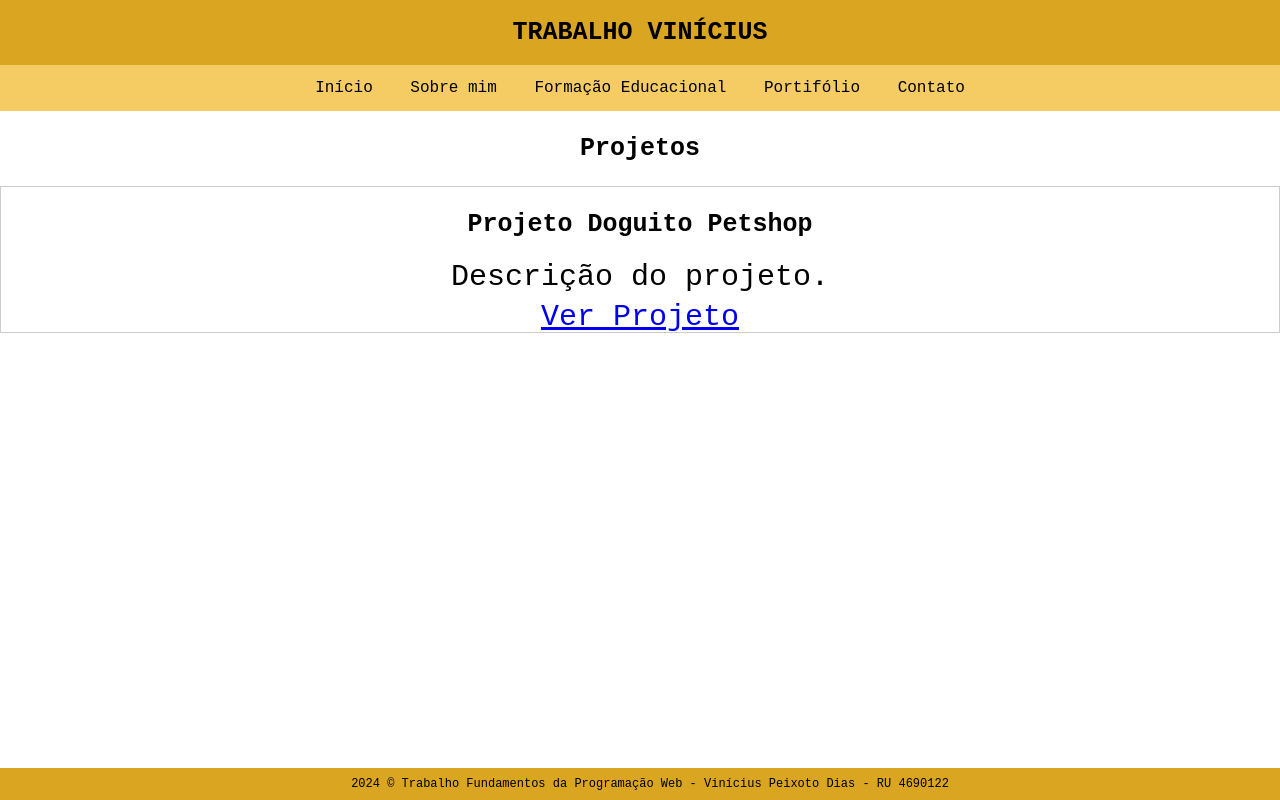
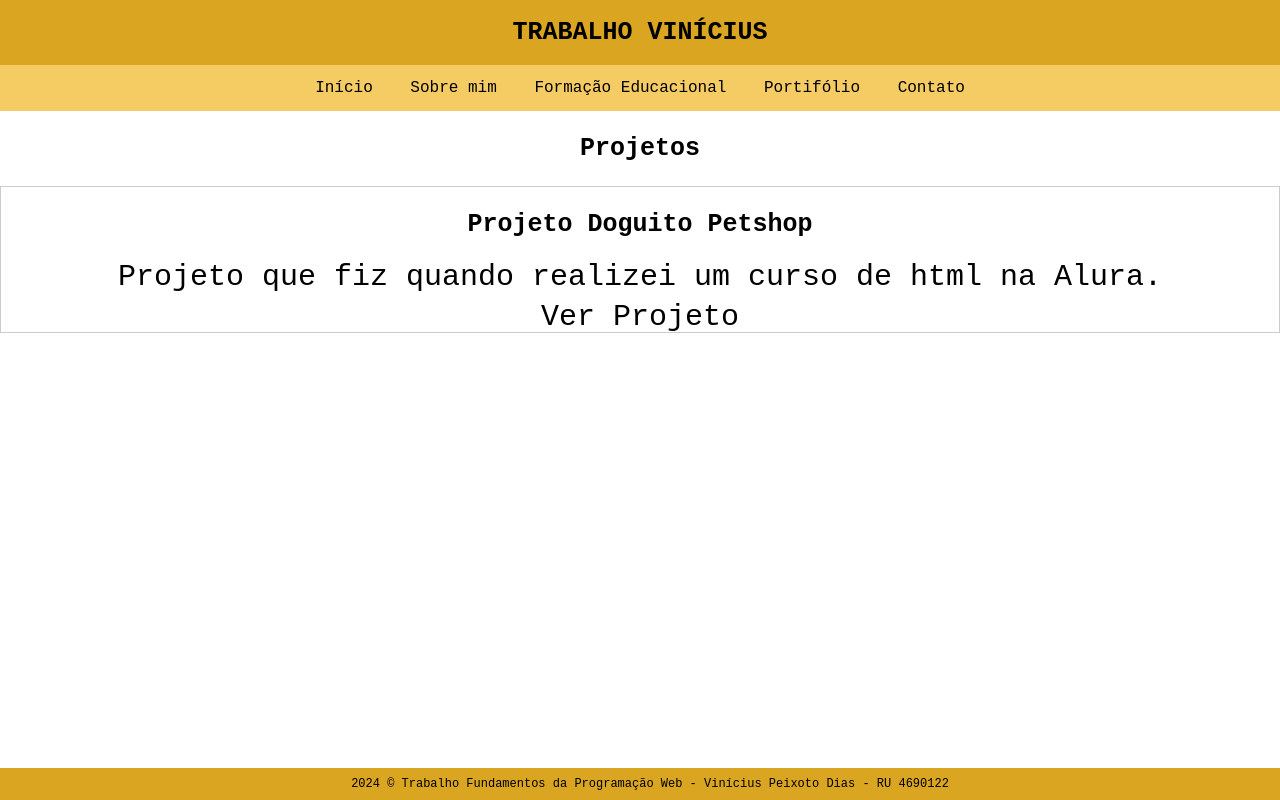
Before and after one commit to vinipeixoto/trabalhovinicius, a plain HTML site: page portifolio.html in a window 1280 px wide. Drawn offline with Linux system fonts and the light colour scheme.

Commit message:
Update portifolio.html

```diff
--- a/portifolio.html
+++ b/portifolio.html
@@ -23,8 +23,8 @@
         <h2 class ="titulo_inicio">Projetos</h2>
         <div class="projeto">
             <h3 class ="titulo_inicio">Projeto Doguito Petshop</h3>
-            <p class = "texto">Descrição do projeto.</p>
-            <a href="https://vinipeixoto.github.io/cadastro-doguito/">Ver Projeto</a>
+            <p class = "texto">Projeto que fiz quando realizei um curso de html na Alura.</p>
+            <a class="link_menu link" href="https://vinipeixoto.github.io/cadastro-doguito/">Ver Projeto</a>
         </div>
     </section>
 </body>
```
